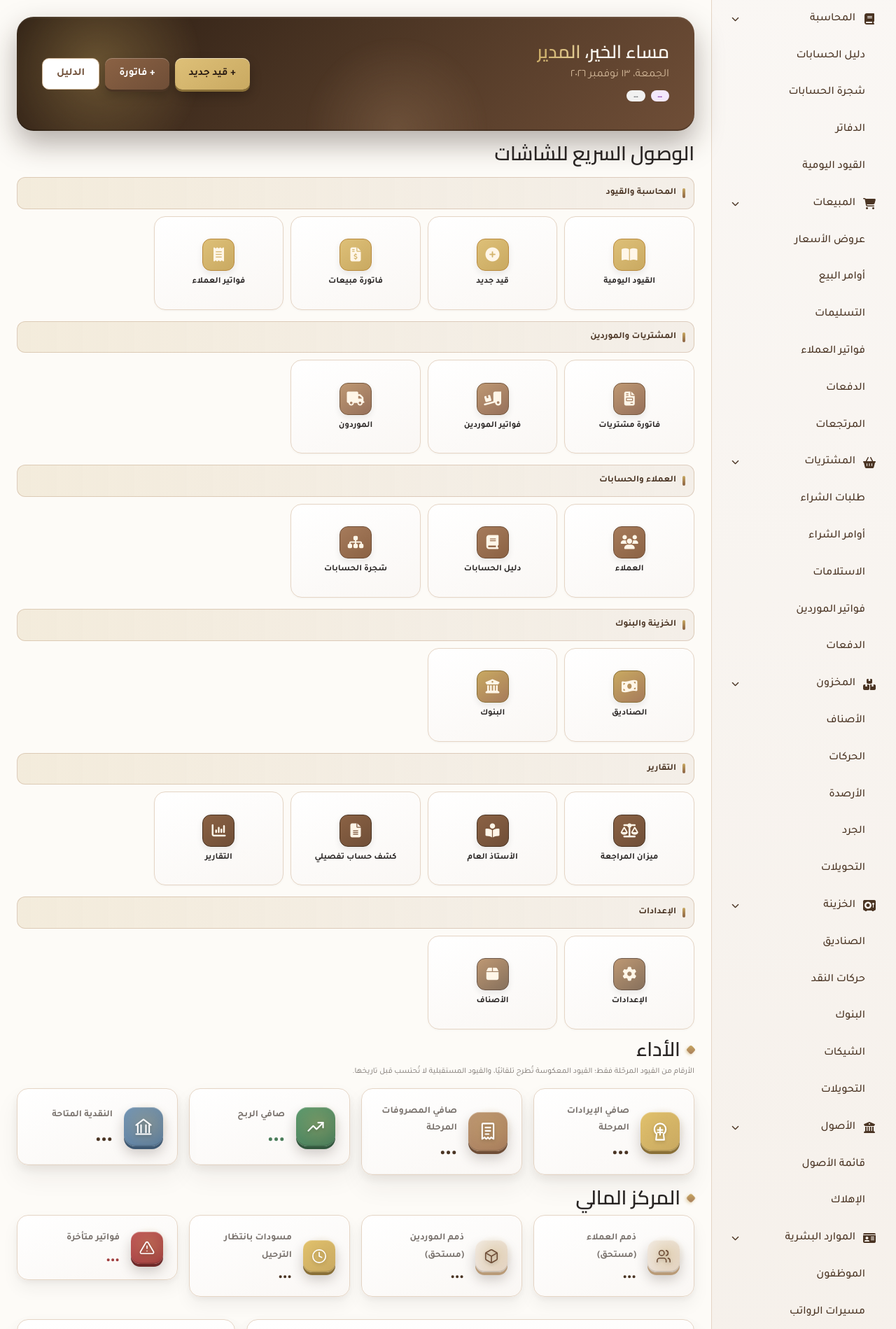
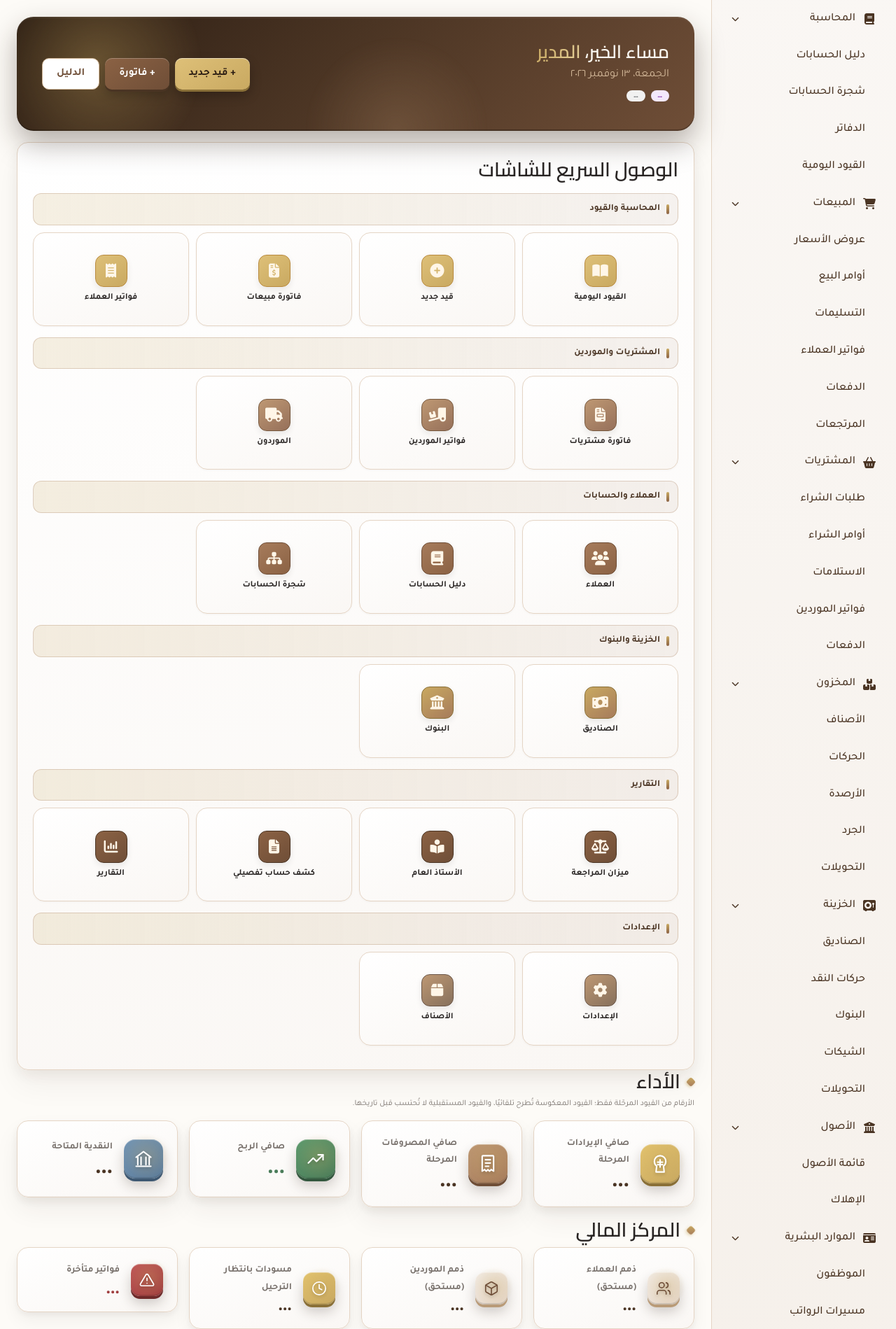
Before and after one commit to ahmadimabudeyah-ops/AccSystemApp, a Flask app: page /dashboard in a window 1280 px wide. Shown: the part 70-1969 px from the top of the page at 70% size. Run offline with Flask 2, Linux system fonts and the light colour scheme; parts of the project's set-up code (start-up, migrations or seed data) failed here and were passed over; some libraries are stand-ins or nearby versions.

Commit message:
feat(dashboard): organize quick access into single card

```diff
--- a/backend/app/templates/dashboard/index.html
+++ b/backend/app/templates/dashboard/index.html
@@ -87,8 +87,9 @@
   ]),
 ] %}
 
-<h3 class="mb-2">الوصول السريع للشاشات</h3>
-<div class="qc-wrap">
+<div class="dash3d-panel qc-panel">
+  <h3 class="mb-2">الوصول السريع للشاشات</h3>
+  <div class="qc-wrap">
 {% for group_name, group_class, cards in quick_groups %}
   <div class="qc-group-title">{{ group_name }}</div>
   <div class="qc-row">
@@ -100,6 +101,7 @@
 {% endfor %}
   </div>
 {% endfor %}
+</div>
 </div>
 
 {# ====== مؤشرات الأداء ====== #}
```
